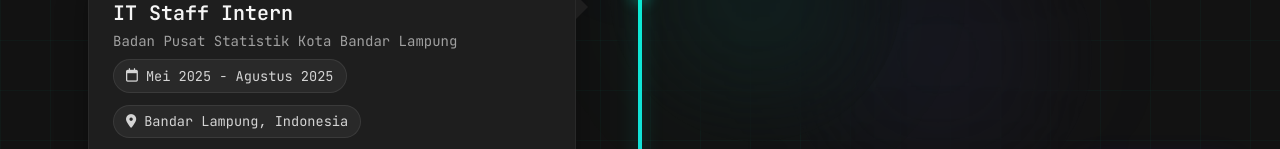
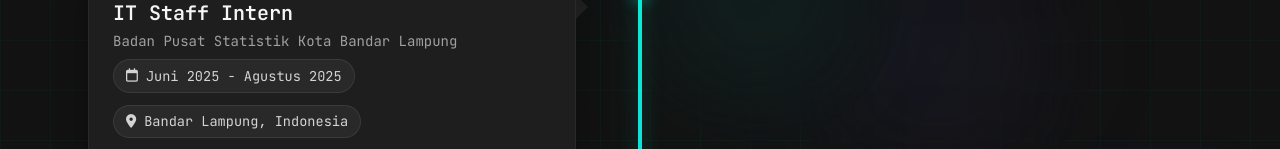
Before and after one commit to LuthfiAditya01/Portofolio, a React (Vite) app: page /experience in a window 1280 px wide. Shown: the part 560-709 px from the top of the page. Built offline with nearby package versions, Linux system fonts and the light colour scheme; a small style sheet from the web is missing.

Commit message:
trigerred

```diff
--- a/src/experience.tsx
+++ b/src/experience.tsx
@@ -22,7 +22,7 @@
       {
         role: "IT Staff Intern",
         company: "Badan Pusat Statistik Kota Bandar Lampung",
-        period: "Mei 2025 - Agustus 2025",
+        period: "Juni 2025 - Agustus 2025",
         location: "Bandar Lampung, Indonesia",
         stack: [
           "React",
```
